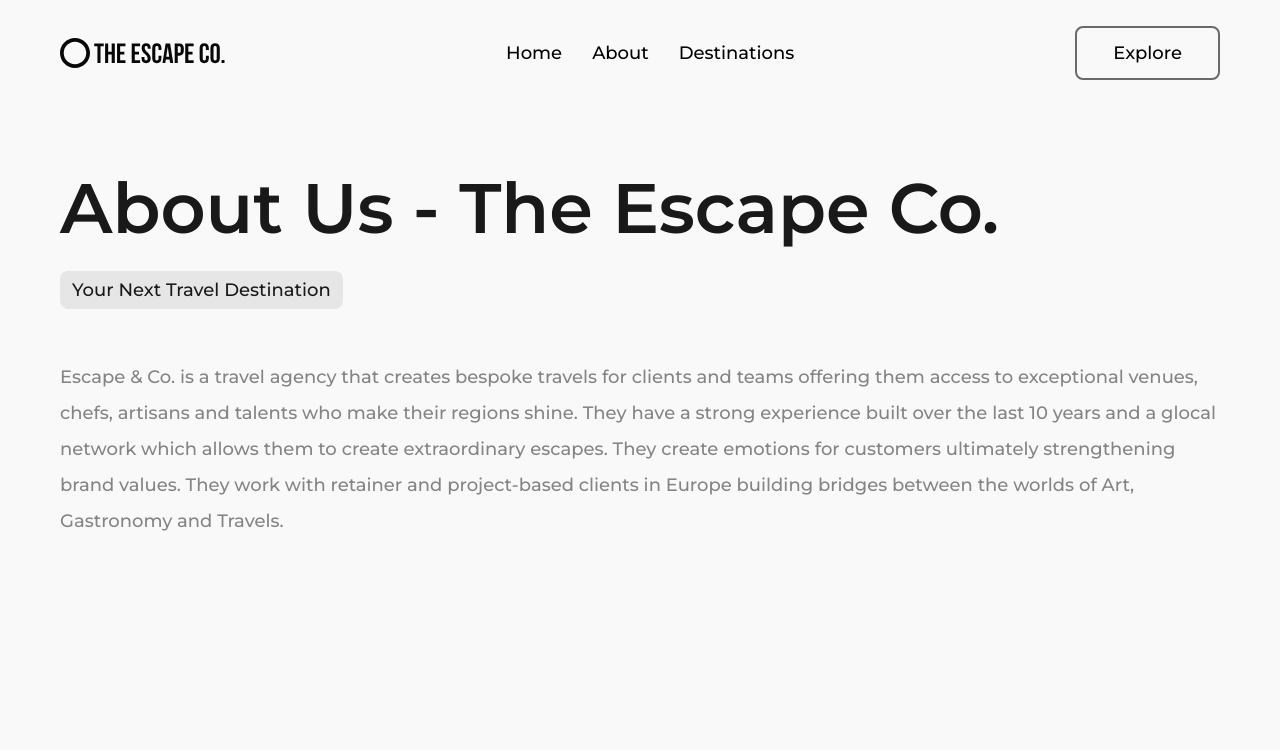
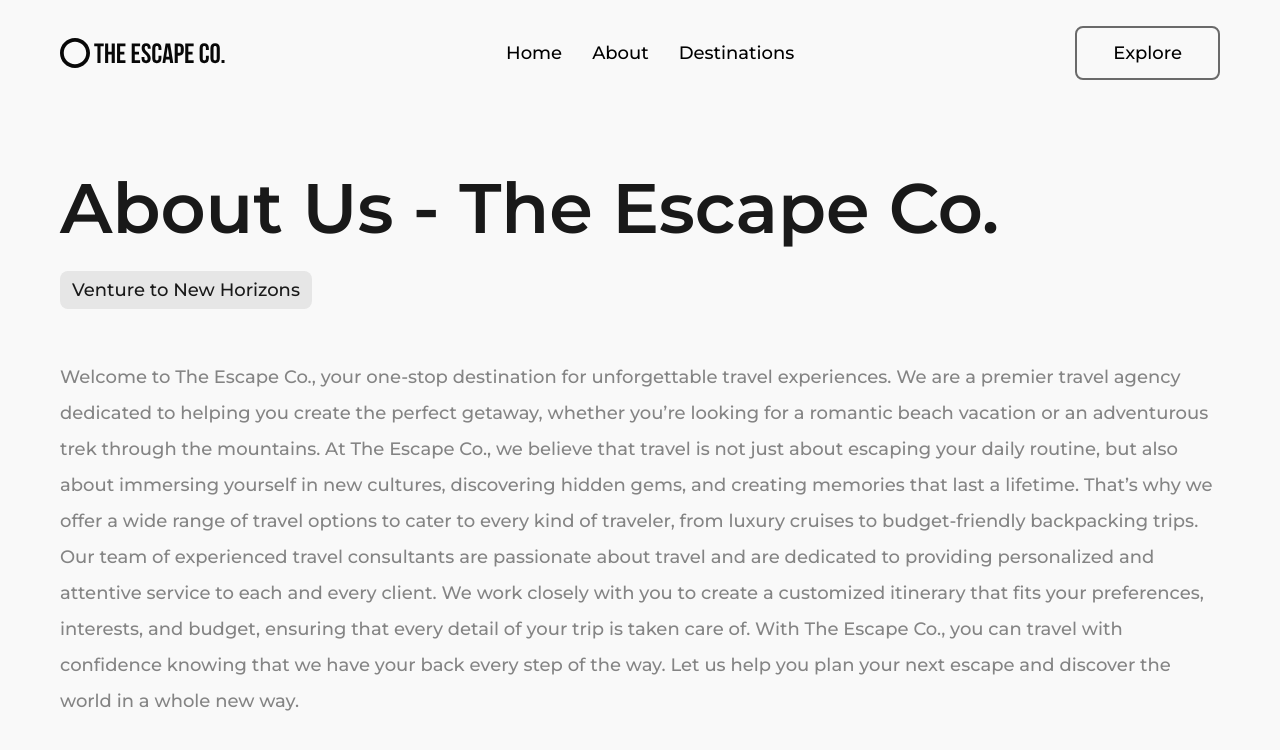
Before and after one commit to thanseehrahman/travel, a React (Create React App) app: page /about in a window 1280 px wide. Shown: the top 750 px of the page. Built offline with nearby package versions, Linux system fonts and the light colour scheme.

Commit message:
Content changed

```diff
--- a/src/components/pages/About.jsx
+++ b/src/components/pages/About.jsx
@@ -7,17 +7,26 @@ function About() {
       <Wrap>
         <Heading>About Us - The Escape Co.</Heading>
         <Label>
-          <Title>Your Next Travel Destination</Title>
+          <Title>Venture to New Horizons</Title>
         </Label>
         <Description>
-          Escape & Co. is a travel agency that creates bespoke travels for
-          clients and teams offering them access to exceptional venues, chefs,
-          artisans and talents who make their regions shine. They have a strong
-          experience built over the last 10 years and a glocal network which
-          allows them to create extraordinary escapes. They create emotions for
-          customers ultimately strengthening brand values. They work with
-          retainer and project-based clients in Europe building bridges between
-          the worlds of Art, Gastronomy and Travels.
+          Welcome to The Escape Co., your one-stop destination for unforgettable
+          travel experiences. We are a premier travel agency dedicated to
+          helping you create the perfect getaway, whether you’re looking for a
+          romantic beach vacation or an adventurous trek through the mountains.
+          At The Escape Co., we believe that travel is not just about escaping
+          your daily routine, but also about immersing yourself in new cultures,
+          discovering hidden gems, and creating memories that last a lifetime.
+          That’s why we offer a wide range of travel options to cater to every
+          kind of traveler, from luxury cruises to budget-friendly backpacking
+          trips. Our team of experienced travel consultants are passionate about
+          travel and are dedicated to providing personalized and attentive
+          service to each and every client. We work closely with you to create a
+          customized itinerary that fits your preferences, interests, and
+          budget, ensuring that every detail of your trip is taken care of. With
+          The Escape Co., you can travel with confidence knowing that we have
+          your back every step of the way. Let us help you plan your next escape
+          and discover the world in a whole new way.
         </Description>
       </Wrap>
     </Container>
```
